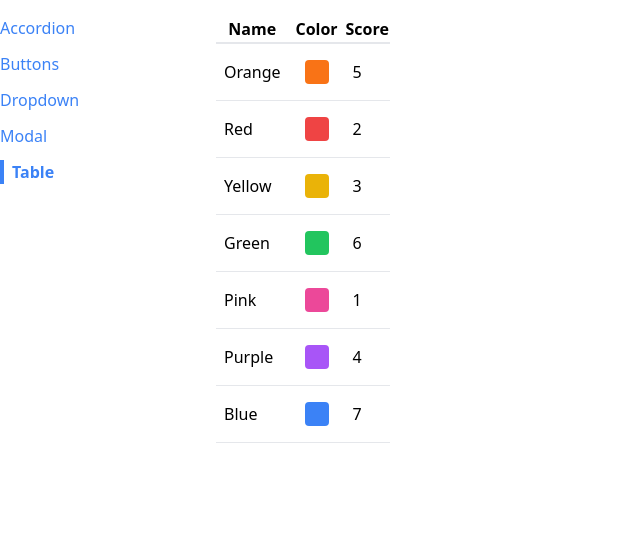
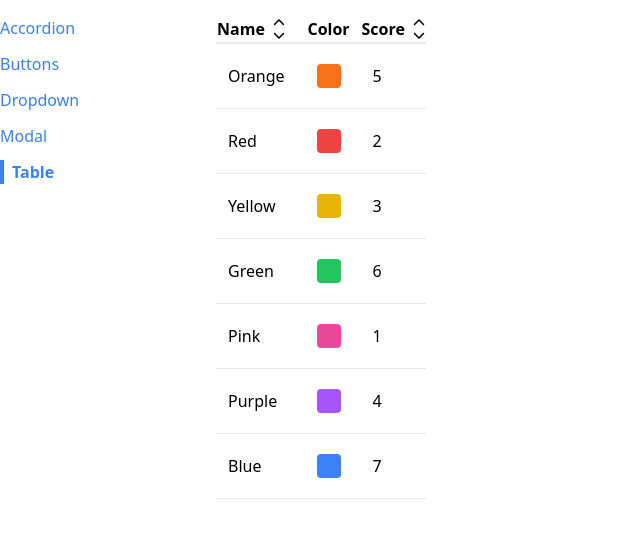
Before and after one commit to tahelena/portfolio, a React (Create React App) app: page /table in a window 1280 px wide. Shown: the top 538 px of the page, without its empty margins (0-640 px from the left). Built offline with nearby package versions, Linux system fonts and the light colour scheme.

Commit message:
end of section 17 sortable table

```diff
--- /dev/null
+++ b/src/components/SortableTable.js
@@ -0,0 +1,84 @@
+import { useState } from "react";
+import Table from "./Table";
+import { FaChevronUp, FaChevronDown } from "react-icons/fa6";
+
+const SortableTable = (props) => {
+  const [sortOrder, setSortOrder] = useState(null);
+  const [sortBy, setSortBy] = useState(null);
+  const { config, data } = props;
+
+  const handleClick = (label) => {
+    if (sortBy && label !== sortBy) {
+      setSortBy(label);
+      setSortOrder("asc");
+      return;
+    }
+
+    if (sortOrder === null) {
+      setSortOrder("asc");
+      setSortBy(label);
+    } else if (sortOrder === "asc") {
+      setSortOrder("desc");
+      setSortBy(label);
+    } else if (sortOrder === "desc") {
+      setSortOrder(null);
+      setSortBy(null);
+    }
+  };
+
+  const updatedConfig = config.map((column) => {
+    if (!column.sortValue) return column;
+    return {
+      ...column,
+      header: () => (
+        <th
+          className="cursor-pointer hover:bg-gray-100"
+          onClick={() => handleClick(column.label)}
+        >
+          <div className="flex items-center gap-2">
+            {column.label}
+            {getIcons(column.label, sortBy, sortOrder)}
+          </div>
+        </th>
+      ),
+    };
+  });
+
+  let sortedData = data;
+
+  if (sortOrder && sortBy) {
+    const { sortValue } = config.find((column) => column.label === sortBy);
+    sortedData = [...data].sort((a, b) => {
+      const valueA = sortValue(a);
+      const valueB = sortValue(b);
+      const reverseOrder = sortOrder === "asc" ? 1 : -1;
+      return typeof valueA === "string"
+        ? valueA.localeCompare(valueB) * reverseOrder
+        : (valueA - valueB) * reverseOrder;
+    });
+  }
+  return <Table {...props} config={updatedConfig} data={sortedData} />;
+};
+
+const getIcons = (label, sortBy, sortOrder) => {
+  if (label !== sortBy) {
+    return (
+      <div>
+        <FaChevronUp size="0.75rem" /> <FaChevronDown size="0.75rem" />
+      </div>
+    );
+  }
+  if (sortOrder === null) {
+    return (
+      <div>
+        <FaChevronUp size="0.75rem" /> <FaChevronDown size="0.75rem" />
+      </div>
+    );
+  } else if (sortOrder === "asc") {
+    return <FaChevronUp size="0.75rem" />;
+  } else if (sortOrder === "desc") {
+    return <FaChevronDown size="0.75rem" />;
+  }
+};
+
+export default SortableTable;
--- a/src/components/Table.js
+++ b/src/components/Table.js
@@ -1,10 +1,16 @@
-const Table = ({ data, tableConfig, keyFn }) => {
-  const columns = tableConfig.map((column) => (
-    <th key={column.label}>{column.label}</th>
-  ));
+import { Fragment } from "react";
+
+const Table = ({ data, config, keyFn }) => {
+  const columns = config.map((column) =>
+    column.header ? (
+      <Fragment key={column.label}>{column.header()}</Fragment>
+    ) : (
+      <th key={column.label}>{column.label}</th>
+    )
+  );
   const rows = data.map((row) => {
-    const cells = tableConfig.map((column) => (
-      <td className="p-2" key={column.label}>
+    const cells = config.map((column) => (
+      <td className="p-3" key={column.label}>
         {column.render(row)}
       </td>
     ));
--- a/src/pages/TablePage.js
+++ b/src/pages/TablePage.js
@@ -1,4 +1,4 @@
-import Table from "../components/Table";
+import SortableTable from "../components/SortableTable";
 
 const TablePage = () => {
   const data = [
@@ -11,19 +11,27 @@
     { name: "Blue", color: "bg-blue-500", score: 7 },
   ];
 
-  const tableConfig = [
-    { label: "Name", render: (item) => item.name },
+  const config = [
+    {
+      label: "Name",
+      render: (item) => item.name,
+      sortValue: (item) => item.name,
+    },
     {
       label: "Color",
       render: (item) => <div className={`p-3 m-2 rounded ${item.color}`}></div>,
     },
-    { label: "Score", render: (item) => item.score },
+    {
+      label: "Score",
+      render: (item) => item.score,
+      sortValue: (item) => item.score,
+    },
   ];
 
   const keyFn = (item) => item.name;
   return (
     <div>
-      <Table data={data} tableConfig={tableConfig} keyFn={keyFn} />
+      <SortableTable data={data} config={config} keyFn={keyFn} />
     </div>
   );
 };
```
